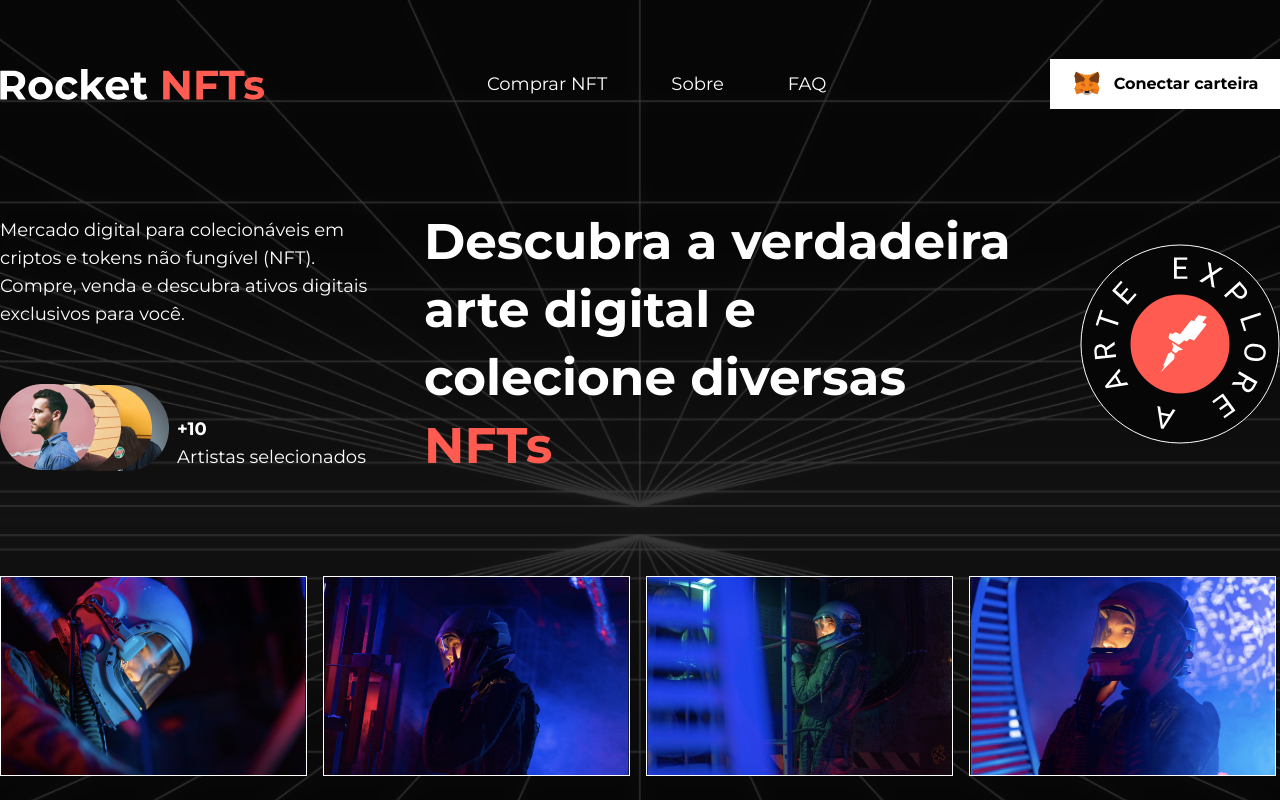
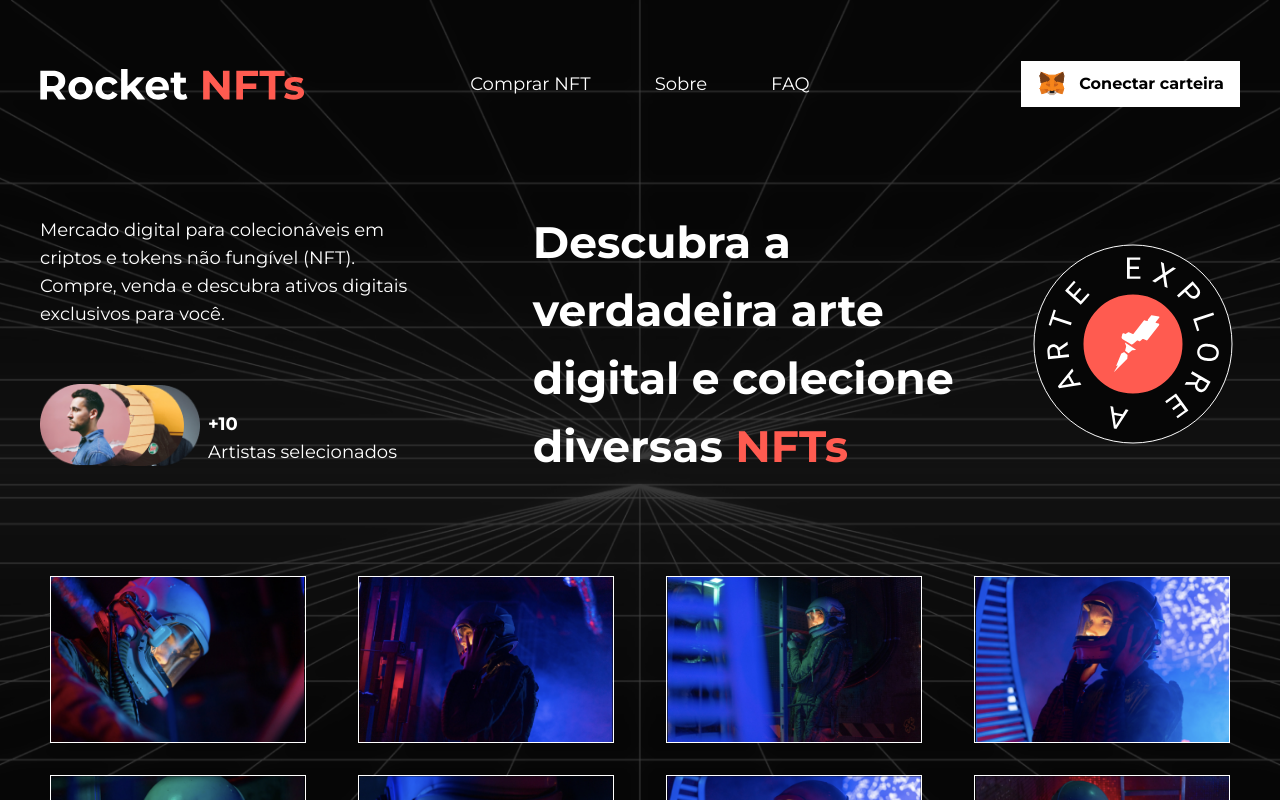
Before and after one commit to EwertonSolitto/Rocket-NFTs, a React (Create React App) app: page / in a window 1280 px wide. Shown: the top 800 px of the page. Built offline with nearby package versions, Linux system fonts and the light colour scheme.

Commit message:
Made responsivity in main and header

```diff
--- a/public/index.html
+++ b/public/index.html
@@ -1,5 +1,5 @@
 <!DOCTYPE html>
-<html lang="en">
+<html lang="pt-br">
   <head>
     <meta charset="utf-8" />
     <meta name="viewport" content="width=device-width, initial-scale=1" />
--- a/src/components/Header.tsx
+++ b/src/components/Header.tsx
@@ -1,23 +1,31 @@
+import CloseMenu from "./svgs/CloseMenu"
+import OpenMenu from "./svgs/OpenMenu"
 import MetaMaskLogo from "./svgs/logos/MetaMaskLogo"
 import RocketBlogLogo from "./svgs/logos/RocketBlogLogo"
 
 export default function Header() {
   return (
-    <header className="header grid gap-40 pt-14 h-28 max-w-7xl">
+    <header className="grid items-center justify-center md:grid-cols-3 grid-cols-2 md:pt-14 pt-7 h-28 md:px-0 px-3 md:max-w-none max-w-lg">
       <div className="flex items-center">
         <a href="/" id="header-logo"><RocketBlogLogo width={265} height={43}/></a>
       </div>
-      <nav className="flex items-center justify-center">
-        <ul className="flex items-center justify-around gap-16 text-white text-lg">
+      <nav className="hidden items-center justify-between m-auto md:flex">
+        <ul className="md:flex items-center justify-between xl:gap-16 lg:gap-8 md:gap-4 text-white text-lg">
           <li><a href="/" className="underline-offset-8 focus:underline hover:underline">Comprar NFT</a></li>
           <li><a href="/" className="underline-offset-8 focus:underline hover:underline">Sobre</a></li>
           <li><a href="/" className="underline-offset-8 focus:underline hover:underline">FAQ</a></li>
         </ul>
       </nav>
-      <div className="flex items-center justify-end">
-        <button type="button" className="meta-mask-button flex justify-center items-center bg-white hover:bg-rose-500 focus:bg-rose-500 hover:text-white focus:text-white ease-out duration-300">
+      <button type="button" className="meta-mask-button hidden md:flex justify-center items-center bg-white ml-auto hover:bg-rose-500 focus:bg-rose-500 hover:text-white focus:text-white ease-out duration-300 md:py-2 md:px-4 ">
           <MetaMaskLogo />
-          <span className="flex items-center font-bold pl-3">Conectar carteira</span>
+        <span className="flex items-center font-bold lg:pl-3 pl-2">Conectar carteira</span>
+      </button>
+      <div className="md:hidden ml-auto">
+        <button>
+          <OpenMenu />
+        </button>
+        <button className="hidden">
+          <CloseMenu />
         </button>
       </div>
     </header>
--- a/src/components/Main.tsx
+++ b/src/components/Main.tsx
@@ -5,18 +5,18 @@ const groupAvatars = require('../assets/group-avatars.png')
 
 export default function Main () {
   return (
-    <main className="max-w-7xl pt-24">
-        <div className="main grid gap-10 text-white">
+    <main className="md:pt-24 pt-12 md:px-0 px-3">
+        <div className="main grid md:grid-flow-col gap-16 mx-auto text-white md:max-w-none max-w-lg">
         <div className="flex">
-          <div className="w-96">
-            <h1 className="text-lg pb-14 pt-2">
+          <div className="xl:w-96">
+            <h1 className="lg:text-lg md:text-base text-lg pb-14 pt-2">
               Mercado digital para colecionáveis em criptos e tokens não fungível (NFT). Compre, venda e descubra ativos digitais exclusivos para você.
             </h1>
-            <div className="flex gap-2">
-              <img src={groupAvatars} alt="Grupo de avatares" />
+            <div className="flex gap-2 lg:flex-row md:flex-col">
+              <img src={groupAvatars} alt="Grupo de avatares" className="lg:h-auto md:h-20 md:w-40" />
               <div className="flex flex-col justify-end">
-                <span className="text-lg font-bold">+10</span>
-                <span className="text-lg">Artistas selecionados</span>
+                <span className="lg:text-lg md:text-base text-lg font-bold">+10</span>
+                <span className="lg:text-lg md:text-base text-lg">Artistas selecionados</span>
               </div>
             </div>
           </div>
@@ -24,7 +24,7 @@ export default function Main () {
         <div>
             <p className="main-text font-bold">Descubra a verdadeira arte digital e colecione diversas <span className="text-rose-500">NFTs</span></p>
         </div>
-        <div className="flex items-center justify-end">
+        <div className="flex items-center justify-end mx-auto">
           <Badge width={200} height={200}/>
         </div>
       </div>
--- a/src/components/gallery/Gallery.tsx
+++ b/src/components/gallery/Gallery.tsx
@@ -10,19 +10,15 @@ const photo8 = require('../../assets/galeria-8.png')
 
 export default function Gallery() {
   return (
-    <div className="gallery flex flex-col gap-16 pt-24">
-      <div className="flex gap-4">
+    <div className="grid xl:grid-cols-4 grid-cols-2 gap-8 pt-24">
         <GalleryImage src={photo1} alt="Foto 1"/>
         <GalleryImage src={photo2} alt="Foto 2"/>
         <GalleryImage src={photo3} alt="Foto 3"/>
         <GalleryImage src={photo4} alt="Foto 4"/>
-      </div>
-      <div className="flex gap-4">
         <GalleryImage src={photo5} alt="Foto 5"/>
         <GalleryImage src={photo6} alt="Foto 6"/>
         <GalleryImage src={photo7} alt="Foto 7"/>
         <GalleryImage src={photo8} alt="Foto 8"/>
-      </div>
     </div>
   )
 }
--- a/src/components/gallery/GalleryImage.tsx
+++ b/src/components/gallery/GalleryImage.tsx
@@ -1,5 +1,5 @@
 export default function GalleryImage (props: any) {
   return (
-    <img src={props.src} alt={props.alt} className="border border-white"/>
+    <img src={props.src} alt={props.alt} className="border border-white 2xl:w-auto xl:w-64 md:w-auto sm:w-64 mx-auto"/>
   )
 }
--- /dev/null
+++ b/src/components/svgs/CloseMenu.tsx
@@ -0,0 +1,8 @@
+export default function CloseMenu() {
+  return (
+    <svg className="w-10 h-10" width="23" height="24" viewBox="0 0 23 24" fill="none" xmlns="http://www.w3.org/2000/svg">
+      <path d="M11.1783 13.5L20 23.1782L22.3567 20.8215L11.1783 9.64319L1.62125e-05 20.8215L2.35668 23.1782L11.1783 13.5Z" fill="white"/>
+      <path d="M11.1783 9.17834L2.53503 3.24249e-05L0.17836 2.3567L11.3567 13.535L22.535 2.3567L20.1784 3.24249e-05L11.1783 9.17834Z" fill="white"/>
+    </svg>
+  )
+}
--- /dev/null
+++ b/src/components/svgs/OpenMenu.tsx
@@ -0,0 +1,9 @@
+export default function OpenMenu() {
+  return (
+    <svg className="w-10 h-10" width="23" height="24" viewBox="0 0 23 24" fill="none" xmlns="http://www.w3.org/2000/svg">
+      <path d="M10.7577 23.18H20.4909L22.54 20.283H11.27H0L2.41451 23.18H10.7577Z" fill="white"/>
+      <path d="M10.5187 13.0385H22.5401V10.1415H11.0196H9.17155e-05V13.0385H10.5187Z" fill="white"/>
+      <path d="M11.0902 -6.05194e-06L2.01641 -6.05194e-06L3.8147e-05 2.89709L11.27 2.89709L22.54 2.89709L20.164 -6.05194e-06L11.0902 -6.05194e-06Z" fill="white"/>
+    </svg>
+  )
+}
--- a/src/index.css
+++ b/src/index.css
@@ -1,15 +1,6 @@
 @tailwind base;
 @tailwind components;
 @tailwind utilities;
-
-.header {
-  grid-template-columns: 1fr 2fr 1fr;
-}
-
-.meta-mask-button {
-  width: 14.375rem;
-  height: 3.125rem;
-}
 
 .w-320 {
   width: 80rem;
@@ -27,13 +18,9 @@
   padding-inline: auto;
 }
 
-.main {
-  grid-template-columns: 1fr 37.25rem 1fr;
-}
-
 .main-text {
-  line-height: 4.25rem;
-  font-size: 3.125rem;
+  line-height: 3.5rem;
+  font-size: 3rem;
 }
 
 .info-section {
@@ -60,3 +47,66 @@
   transition-duration: 300ms;
   transition-timing-function: ease-out;
 }
+
+@media (min-width: 768px) {
+  .main, header {
+    width: 46rem;
+  }
+}
+
+@media (min-width: 824px) {
+  .main, header {
+    width: 48rem;
+  }
+
+  .main {
+    grid-template-columns: 2fr 2fr 1fr;
+  }
+}
+
+@media (min-width: 1024px) {
+  .main, header {
+    width: 56rem;
+  }
+
+  .main {
+    grid-template-columns: 2fr 2fr 1fr;
+  }
+
+  .main-text {
+    line-height: 2.75rem;
+    font-size: 2.25rem;
+  }
+}
+
+@media (min-width: 1140px) {
+  .main, header {
+    width: 64rem;
+  }
+
+  .main-text {
+    line-height: 3.25rem;
+    font-size: 2.5rem;
+  }
+}
+
+@media (min-width: 1250px) {
+  .main, header {
+    width: 75rem;
+  }
+
+  .main-text {
+    line-height: 4.25rem;
+    font-size: 2.75rem;
+  }
+}
+
+@media (min-width: 1380px) {
+  .main, header {
+    width: 82.75rem;
+  }
+
+  .main {
+    grid-template-columns: 2fr 3fr 1fr;
+  }
+}
```
Also changed, not shown: src/components/svgs/Badge.tsx (+1 -1 lines), src/components/svgs/logos/RocketBlogLogo.tsx (+1 -1 lines), src/dist/index.css.
